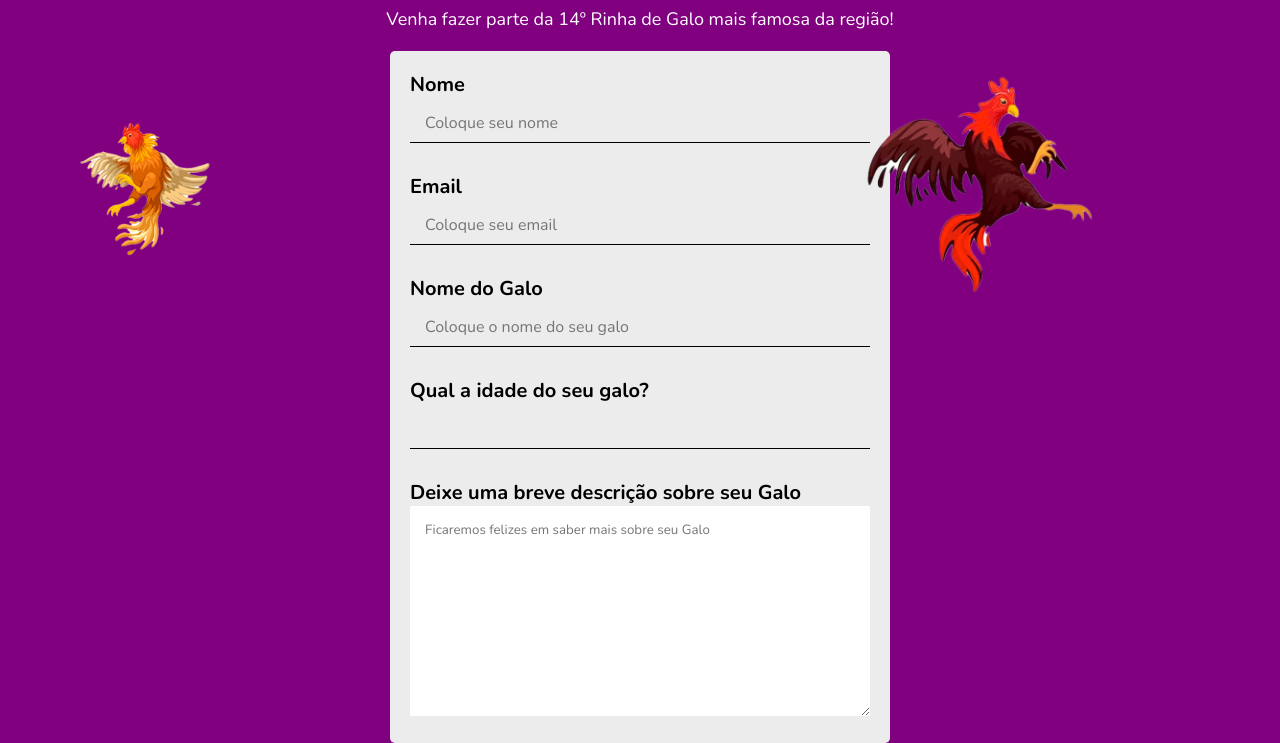
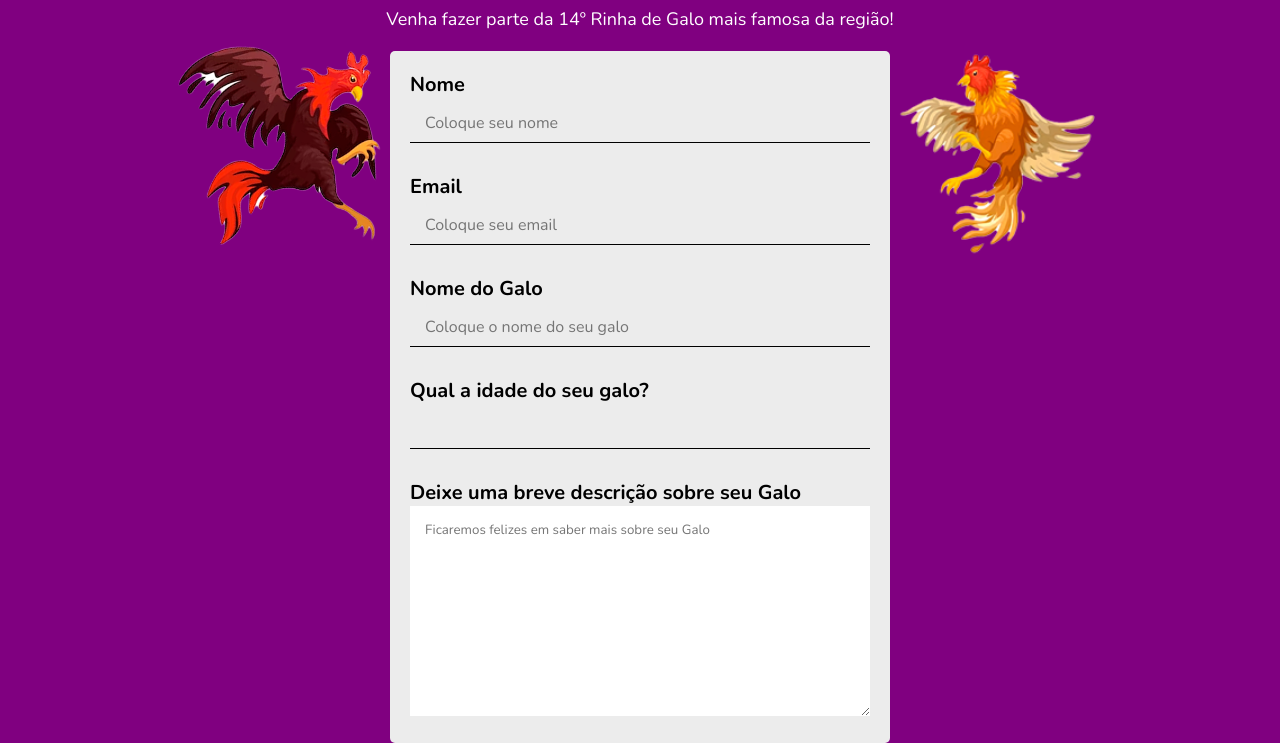
Before and after one commit to Fuuuzer/forms-study, a plain HTML site: page index.html in a window 1280 px wide. Shown: the part 133-876 px from the top of the page. Drawn offline with nearby package versions, Linux system fonts and the light colour scheme.

Commit message:
galos aos lados adicionados. Peguei a visão do position.

```diff
--- a/assets/styles/style.css
+++ b/assets/styles/style.css
@@ -59,6 +59,7 @@ main {
   display: flex;
   flex-direction: column;
   border-radius: 5px;
+  position: relative;
   max-width: 500px;
   padding: 20px;
   margin: 0 auto;
@@ -124,19 +125,19 @@ textarea {
   font-size: 20px;
 }
 
-.details__galos .galo-1 {
+.galo-1, .galo-2 {
   position: absolute;
-  left: 0;
-  top: 200px;
 }
 
-.details__galos .galo-2 {
-  position: absolute;
-  right: 150px;
-  top: 200px;
+.galo-1 {
+  left: -270px;
+  width: 330px;
+  top: -35px;
+  rotate: 30deg;
 }
 
-
-.details__galos img {
-  width: 300px;
+.galo-2 {
+  width: 450px;
+  right: -340px;
+  top: -80px;
 }
--- a/index.html
+++ b/index.html
@@ -21,19 +21,16 @@
     </nav>
   </header>
 
-  <section class="details__galos">
-    <img class="galo-1" src="./assets/img/galo-1.png" alt="">
-  </section>
-  <section class="details__galos">
-    <img class="galo-2" src="./assets/img/galo-2.png" alt="">
-  </section>
-
   <div class="title">
     <h1>Rinha de Galo</h1>
     <p>Venha fazer parte da 14º Rinha de Galo mais famosa da região!</p>
   </div>
 
   <main>
+
+      <img class="galo-2"  src="./assets/img/galo-1.png" alt="">
+      <img class="galo-1" src="./assets/img/galo-2.png" alt="">
+
     <div class="main__container">
       <form class="form">
         <div class="form__itens">
```
